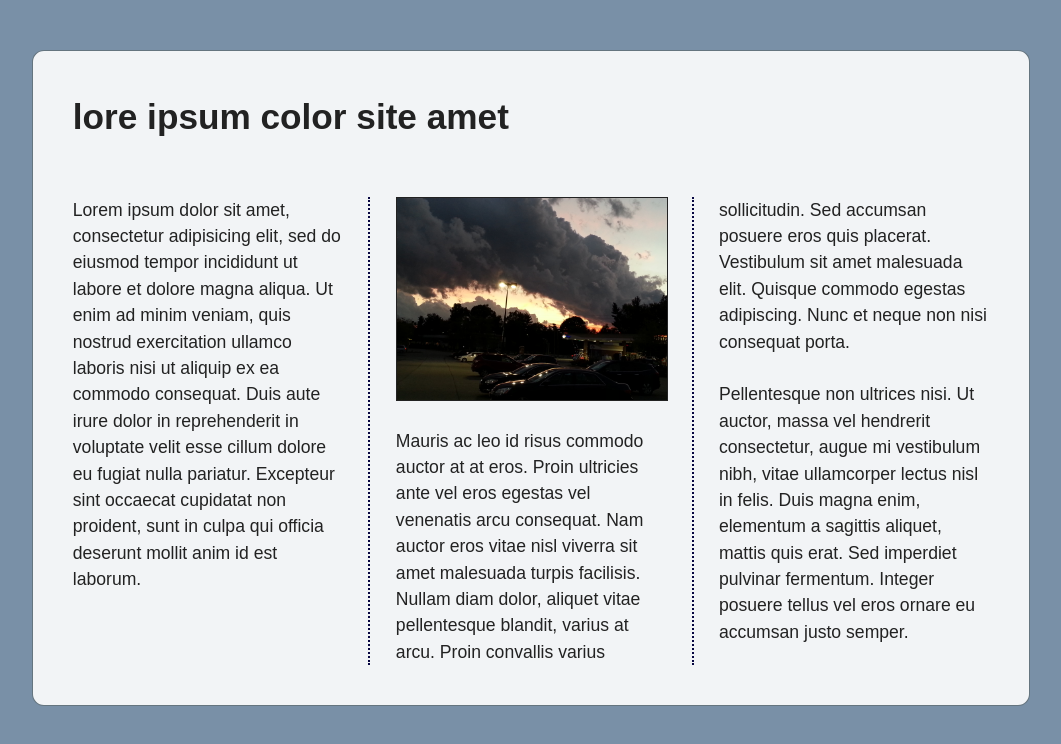
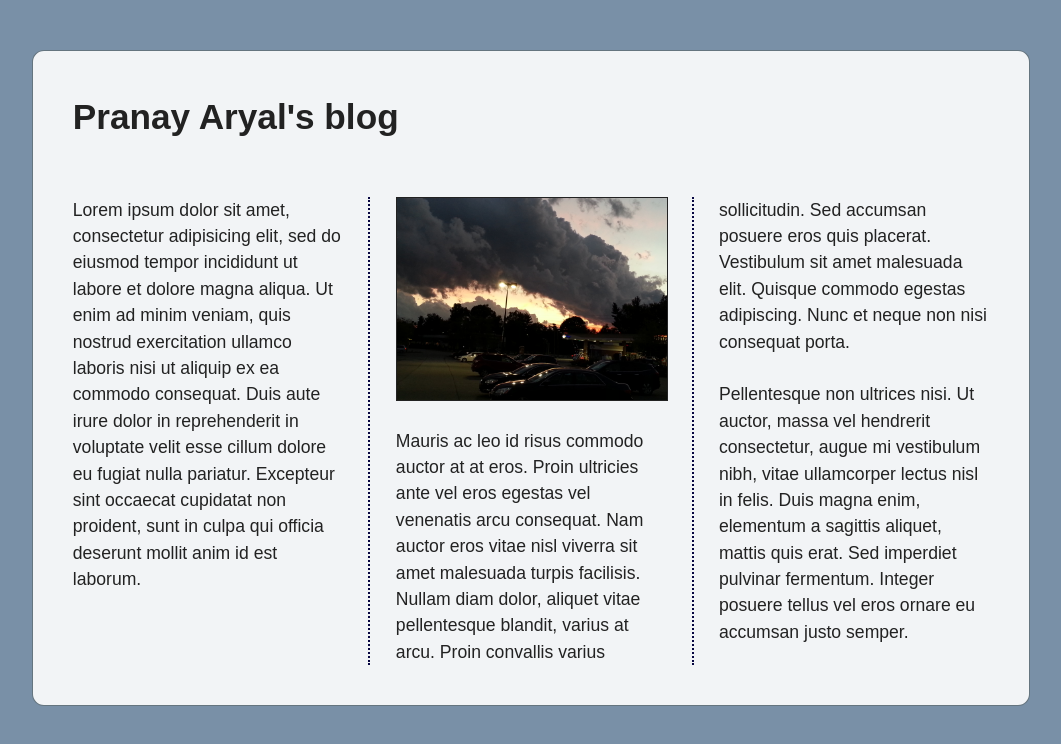
Before and after one commit to pranayaryal/column, a plain HTML site: page index.html in a window 1280 px wide. Shown: the whole page, without its empty margins (109-1170 px from the left). Drawn offline with Linux system fonts and the light colour scheme.

Commit message:
Update index.html

```diff
--- a/index.html
+++ b/index.html
@@ -7,7 +7,7 @@
 </head>
 <body>
 	<div class="main">
-    <h1>lore ipsum color site amet</h1>
+    <h1>Pranay Aryal's blog</h1>
 		<p>
 			Lorem ipsum dolor sit amet, consectetur adipisicing elit, sed do eiusmod
 			tempor incididunt ut labore et dolore magna aliqua. Ut enim ad minim veniam,
```
